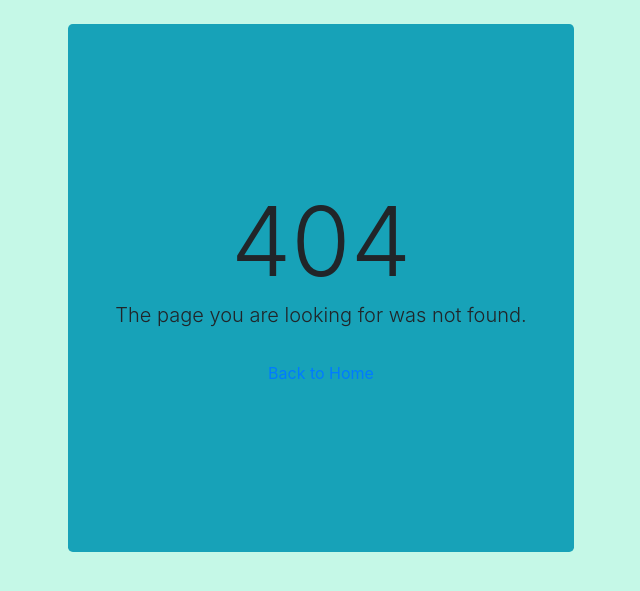
After one commit to nikgun1984/Blogly_SQLAlchemy_PostgreSQL, a Flask app: page /users/1 in a window 1280 px wide. The commit adds this page. Shown: the top 591 px of the page, without its empty margins (319-959 px from the left). Run offline with Flask 2, Linux system fonts and the light colour scheme; some libraries are stand-ins or nearby versions.

Commit message:
add 404 error template/cascade when delete

```diff
--- a/app.py
+++ b/app.py
@@ -133,5 +133,9 @@ def delete_post(post_id):
     post = Post.query.get(post_id)
     db.session.delete(post)
     db.session.commit()
-    flash("This post was successfully edited...","success")
+    flash("This post was successfully deleted...","success")
     return redirect('/users')
+
+@app.errorhandler(404)
+def not_found(e):
+    return render_template("404.html")
--- a/models.py
+++ b/models.py
@@ -72,4 +72,4 @@ class Post(db.Model):
         db.ForeignKey('users.id')
     )
 
-    users = db.relationship("User")
+    users = db.relationship("User",cascade="all, delete")
--- a/static/style.css
+++ b/static/style.css
@@ -8,3 +8,7 @@ body{
     font-size: 2rem;
     text-align: center;
 }
+
+.page-wrap {
+    min-height: 50vh;
+}
--- /dev/null
+++ b/templates/404.html
@@ -0,0 +1,17 @@
+{% extends 'base.html'%}
+
+{% block title%} 404 Not Found {% endblock%}
+
+{% block content%}
+<div class="page-wrap d-flex flex-row align-items-center">
+    <div class="container">
+        <div class="row justify-content-center">
+            <div class="col-md-12 text-center">
+                <span class="display-1 d-block">404</span>
+                <div class="mb-4 lead">The page you are looking for was not found.</div>
+                <a href="/users" class="btn btn-link">Back to Home</a>
+            </div>
+        </div>
+    </div>
+</div>
+{% endblock %}
```
Also changed, not shown: templates/show_post.html (+7 -4 lines).
